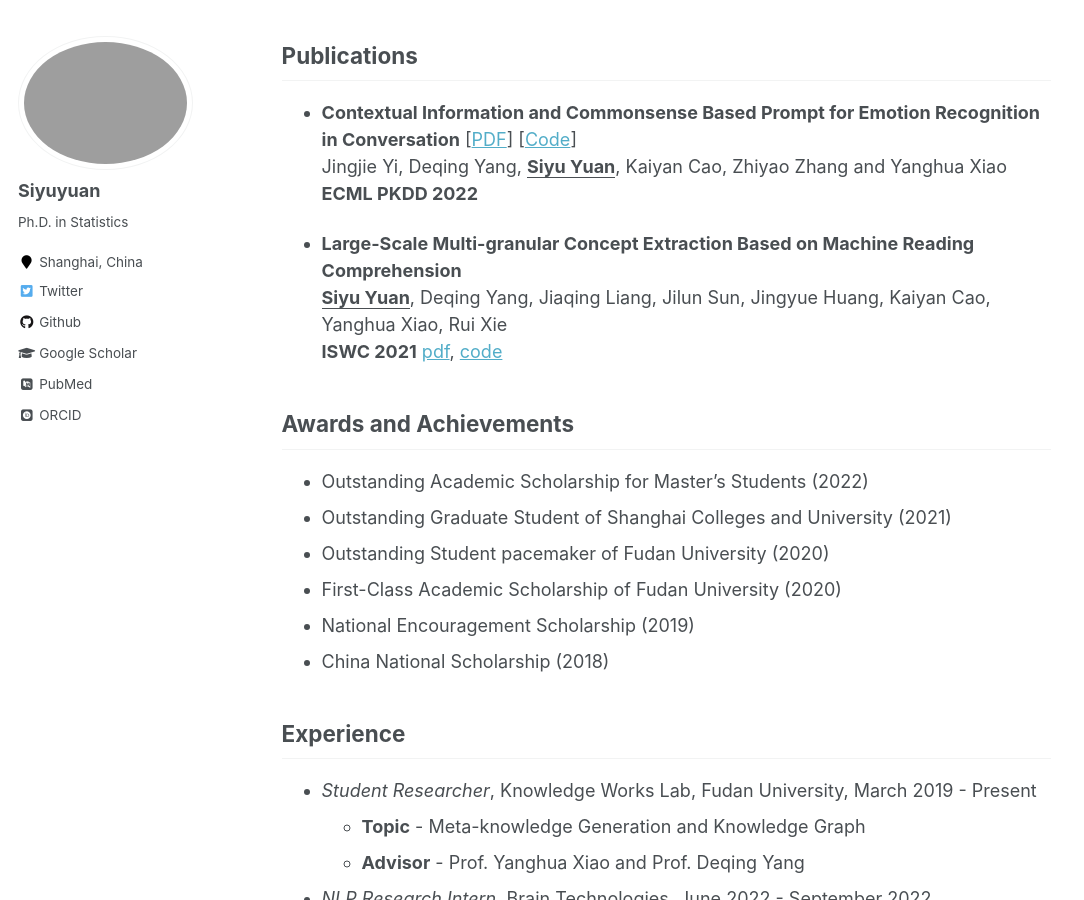
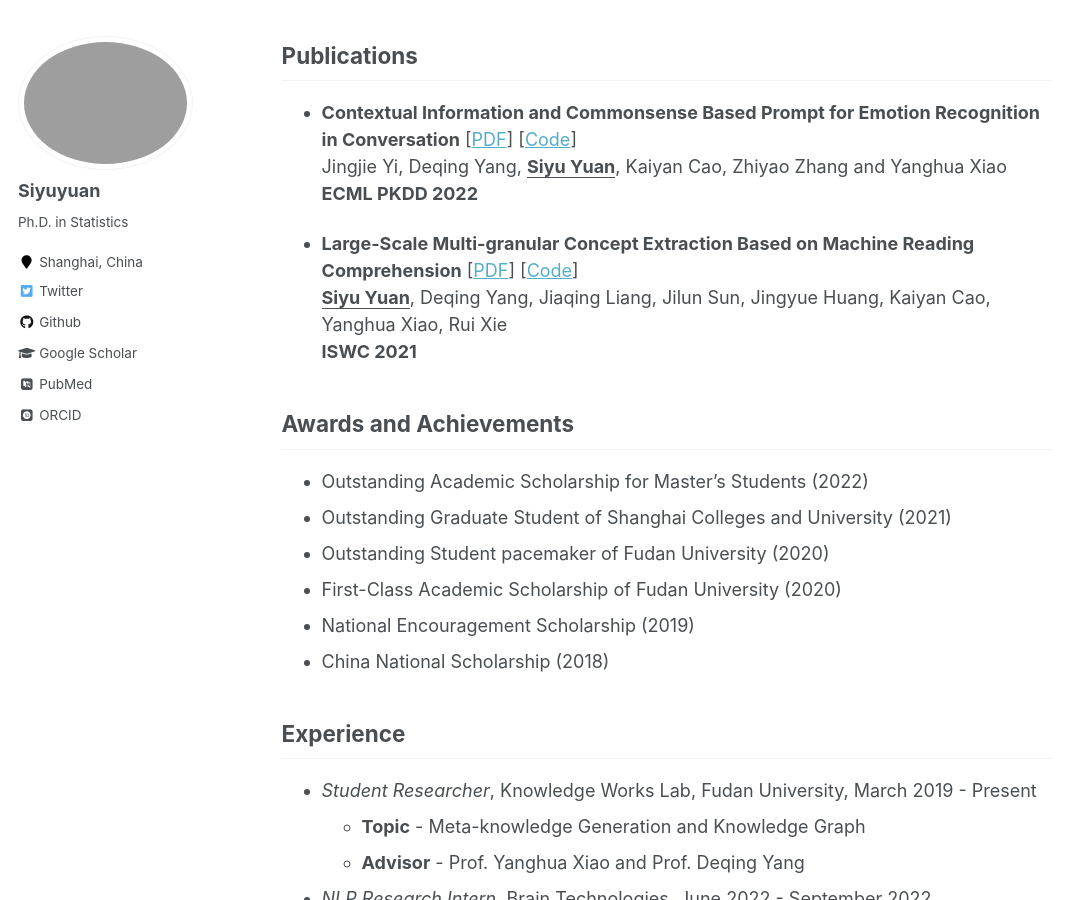
Before and after one commit to siyuyuan/siyuyuan.github.io, a Jekyll site: the page built from _pages/about.md, in a window 1280 px wide and 900 px high, scrolled down 586 px. Shown: the whole window, without its empty margins (0-1084 px from the left). Built offline with Jekyll 4.4.1, drawn with Linux system fonts in a browser that asks for light colours; some web fonts are replaced; some of the changed lines change nothing that is shown.

Commit message:
Update about.md

```diff
--- a/_pages/about.md
+++ b/_pages/about.md
@@ -23,7 +23,7 @@ This is Siyu Yuan, a Ph.D. student at the School of Data Science in Fudan Univer
 
 -   **Contextual Information and Commonsense Based Prompt for Emotion Recognition in Conversation** [<a href='https://arxiv.org/abs/2207.13254'>PDF</a>] [<a href='https://github.com/DeqingYang/CISPER'>Code</a>] <br> Jingjie Yi, Deqing Yang, <ins>**Siyu Yuan**</ins>, Kaiyan Cao, Zhiyao Zhang and Yanghua Xiao <br>  **ECML PKDD 2022** <br>
 
--   **Large-Scale Multi-granular Concept Extraction Based on Machine Reading Comprehension** <br> <ins>**Siyu Yuan**</ins>, Deqing Yang, Jiaqing Liang, Jilun Sun, Jingyue Huang, Kaiyan Cao, Yanghua Xiao, Rui Xie <br> **ISWC 2021** [pdf](https://arxiv.org/abs/2208.14139), [code](https://github.com/fcihraeipnusnacwh/MRC-CE) <br>
+-   **Large-Scale Multi-granular Concept Extraction Based on Machine Reading Comprehension** [<a href='https://arxiv.org/abs/2208.14139'>PDF</a>] [<a href='https://github.com/fcihraeipnusnacwh/MRC-CE'>Code</a>] <br> <ins>**Siyu Yuan**</ins>, Deqing Yang, Jiaqing Liang, Jilun Sun, Jingyue Huang, Kaiyan Cao, Yanghua Xiao, Rui Xie <br> **ISWC 2021** <br>
 
 ## Awards and Achievements
 -  Outstanding Academic Scholarship for Master's Students (2022)
```
